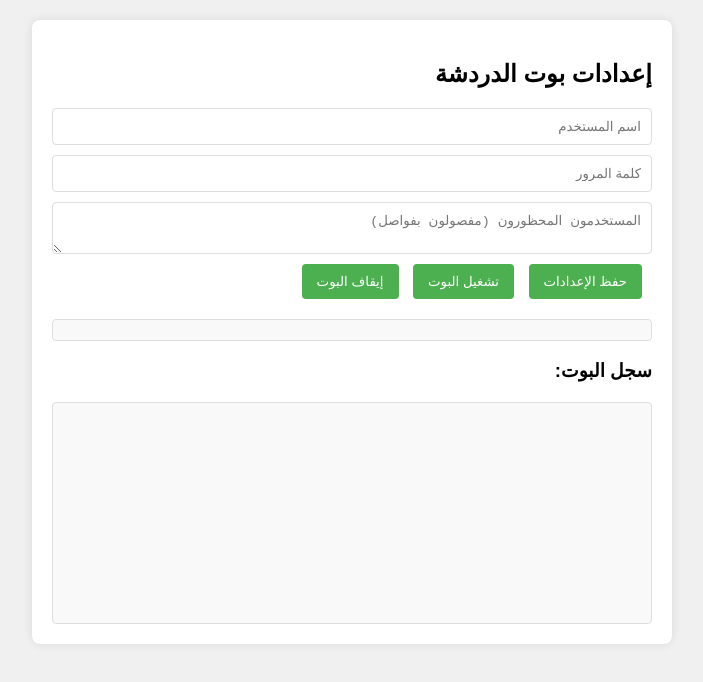
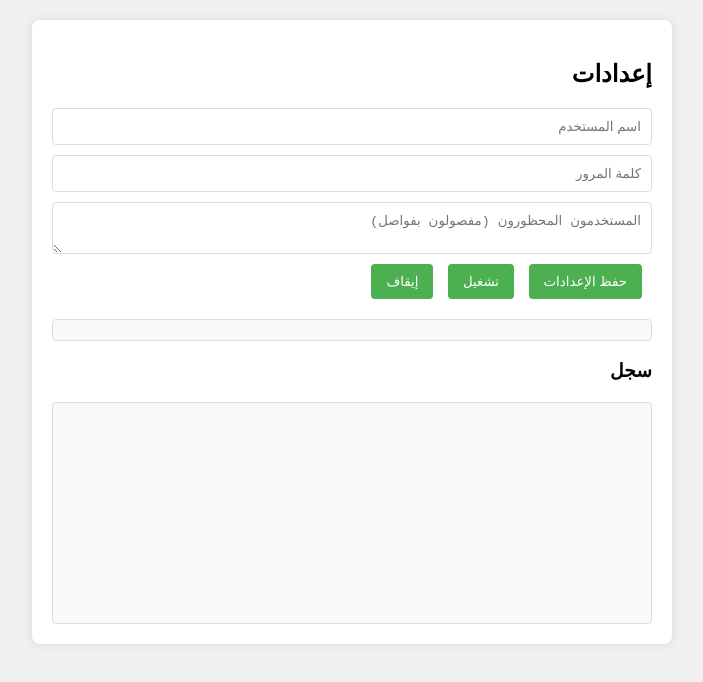
Before and after one commit to Brobrobrooo/Dban.github.io, a plain HTML site: page index.html in a window 1280 px wide. Shown: the whole page, without its empty margins (288-991 px from the left). Drawn offline with Linux system fonts and the light colour scheme.

Commit message:
index.html

```diff
--- a/index.html
+++ b/index.html
@@ -3,7 +3,7 @@
 <head>
     <meta charset="UTF-8">
     <meta name="viewport" content="width=device-width, initial-scale=1.0">
-    <title>بوت الدردشة</title>
+    <title>DBAN TOOLS</title>
     <style>
         body {
             font-family: Arial, sans-serif;
@@ -55,15 +55,15 @@
 </head>
 <body>
     <div class="container">
-        <h2>إعدادات بوت الدردشة</h2>
+        <h2>إعدادات </h2>
         <input type="text" id="username" placeholder="اسم المستخدم" required>
         <input type="password" id="password" placeholder="كلمة المرور" required>
         <textarea id="bannedUsers" placeholder="المستخدمون المحظورون (مفصولون بفواصل)"></textarea>
         <button onclick="saveSettings()">حفظ الإعدادات</button>
-        <button onclick="startBot()">تشغيل البوت</button>
-        <button onclick="stopBot()">إيقاف البوت</button>
+        <button onclick="startBot()">تشغيل </button>
+        <button onclick="stopBot()">إيقاف </button>
         <div id="status"></div>
-        <h3>سجل البوت:</h3>
+        <h3>سجل</h3>
         <div id="log"></div>
     </div>
 
```
